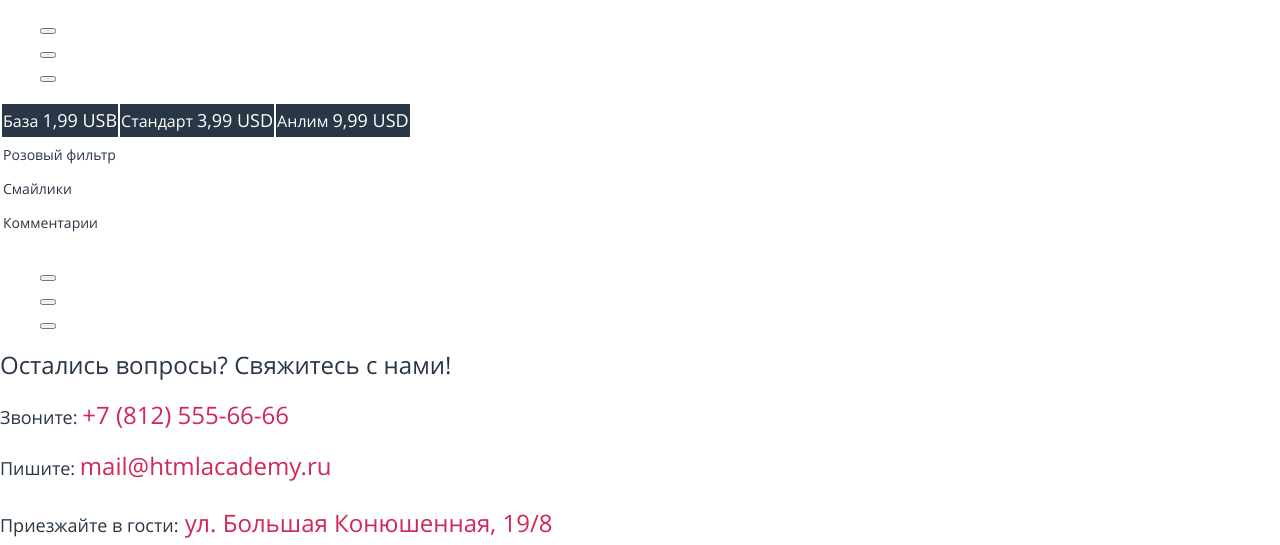
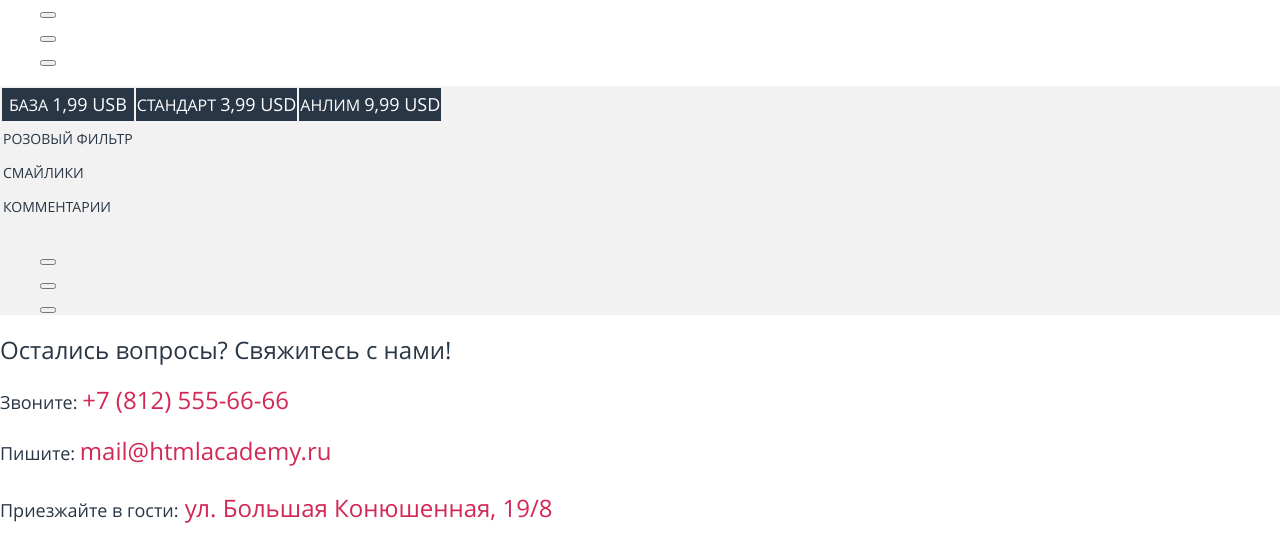
Before and after one commit to Bohannon-first/1562115-pink-22, a website: page source/index.html in a window 1280 px wide. Shown: the part 1282-1827 px from the top of the page. Drawn offline with nearby package versions, Linux system fonts and the light colour scheme; files that its build step writes are made by us from their sources.

Commit message:
Внес следующие правки: убрал тег b, поставил фоновые цвета блокам с фоновыми картинками, подправил размер и тип шрифта, округлил line-height

```diff
--- a/source/index.html
+++ b/source/index.html
@@ -165,20 +165,18 @@
 
     <section class="contacts">
       <h2 class="contacts__title">Остались вопросы? Свяжитесь с нами!</h2>
-      <p class="contacts__phone">
-        <b>Звоните:</b>
+      <p class="contacts__phone">Звоните:
         <a class="contacts__phone-link" href="tel:+78125556666">
           +7 (812) 555-66-66
         </a>
       </p>
-      <p class="contacts__mail">
-        <b>Пишите:</b>
+      <p class="contacts__mail">Пишите:
         <a class="contacts__mail-link" href="mailto:mail@htmlacademy.ru">
           mail@htmlacademy.ru
         </a>
       </p>
       <p class="contacts__address">
-        <b>Приезжайте в гости:</b>
+        <span>Приезжайте в гости:</span>
         ул. Большая Конюшенная, 19/8
       </p>
       <a class="contacts__map" href="#">
--- a/source/less/blocks/advantages.less
+++ b/source/less/blocks/advantages.less
@@ -1,6 +1,10 @@
+.advantages {
+  background-color: @basic-bgc-photo;
+}
+
 .advantages__caption {
   font-size: 24px;
-  line-height: 28.8px;
+  line-height: 29px;
   font-weight: 300;
 }
 
@@ -9,6 +13,7 @@
 }
 
 .advantages__title {
+  font-size: 18px;
   font-weight: 700;
   color: @basic-black;
 }
--- a/source/less/blocks/contacts.less
+++ b/source/less/blocks/contacts.less
@@ -1,45 +1,45 @@
 .contacts__title {
   font-size: 24px;
-  line-height: 28.8px;
+  line-height: 29px;
   font-weight: 300;
+}
+
+.contacts__phone {
+  font-size: 18px;
+  line-height: 24px;
+  font-weight: 700;
 }
 
 .contacts__phone-link {
   font-size: 24px;
-  line-height: 32.7px;
+  line-height: 33px;
   font-weight: 300;
   color: @basic-red;
 }
 
-.contacts__phone b {
+.contacts__mail {
   font-size: 18px;
-  line-height: 24.5px;
+  line-height: 24px;
   font-weight: 700;
 }
 
 .contacts__mail-link {
   font-size: 24px;
-  line-height: 32.7px;
+  line-height: 33px;
   font-weight: 300;
   color: @basic-red;
 }
 
-.contacts__mail b {
+.contacts__address span {
   font-size: 18px;
-  line-height: 24.5px;
+  line-height: 24px;
   font-weight: 700;
+  color: @basic-color-text;
 }
 
 .contacts__address {
   font-size: 24px;
-  line-height: 32.7px;
+  line-height: 33px;
   font-weight: 300;
   color: @basic-red;
 }
-
-.contacts__address b {
-  font-size: 18px;
-  line-height: 24.5px;
-  font-weight: 700;
-  color: @basic-color-text;
-}
--- a/source/less/blocks/main-nav.less
+++ b/source/less/blocks/main-nav.less
@@ -5,5 +5,6 @@
 .main-nav__link {
   line-height: 32px;
   font-weight: 700;
-  // color: @basic-white;
+  color: @basic-white;
+  text-transform: uppercase;
 }
--- /dev/null
+++ b/source/less/blocks/page-header.less
@@ -0,0 +1,3 @@
+.page-header {
+  background-color: @basic-color-text;
+}
--- a/source/less/blocks/promo.less
+++ b/source/less/blocks/promo.less
@@ -1,5 +1,6 @@
 .promo {
   background-image: url("../../img/content/mobile/bgc-promo-mobile.jpg");
+  background-color: @basic-bgc-promo;
   background-position: 0 0;
   background-repeat: no-repeat;
 }
@@ -10,7 +11,7 @@
 
 .promo__title {
   font-size: 24px;
-  line-height: 28.8px;
+  line-height: 29px;
   font-weight: 300;
   color: @basic-white;
 }
--- a/source/less/blocks/tariffs.less
+++ b/source/less/blocks/tariffs.less
@@ -1,3 +1,7 @@
+.tariffs {
+  background-color: @basic-bgc-photo;
+}
+
 .tariffs__titles-list {
   background-color: @basic-color-text;
 }
@@ -7,6 +11,7 @@
   line-height: 30px;
   font-weight: 700;
   color: @basic-white;
+  text-transform: uppercase;
 }
 
 .tariffs__title span {
@@ -18,4 +23,5 @@
   font-size: 14px;
   line-height: 30px;
   font-weight: 400;
+  text-transform: uppercase;
 }
--- a/source/less/style.less
+++ b/source/less/style.less
@@ -6,6 +6,7 @@
 
 // Блоки
 @import "blocks/page.less";
+@import "blocks/page-header.less";
 @import "blocks/main-nav.less";
 @import "blocks/promo.less";
 @import "blocks/advantages.less";
```
